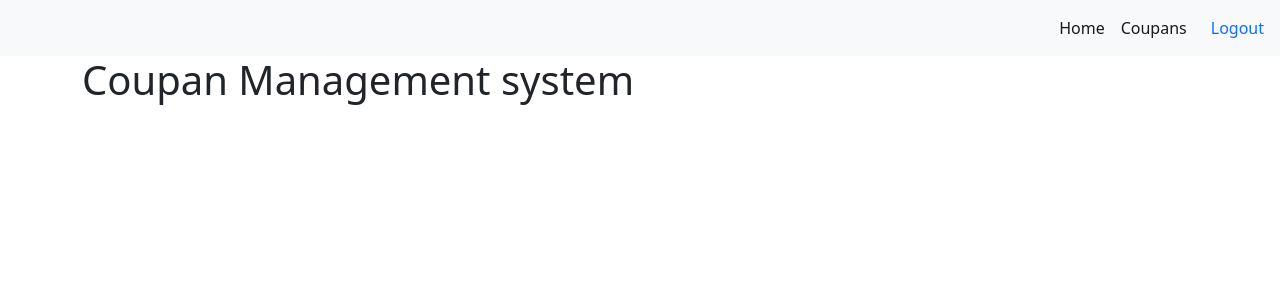
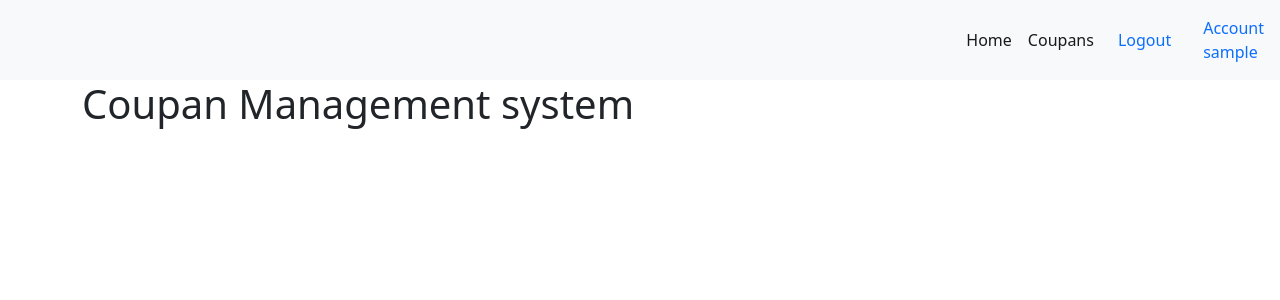
Before and after one commit to Rishabh-Jain21/Flask-Coupan-Manager, a Flask app: page / in a window 1280 px wide. Shown: the top 300 px of the page. Run offline with Flask 3, Linux system fonts and the light colour scheme; the visitor is signed in with stand-in values (Sample User, id 1).

Commit message:
Added an account page for the user

```diff
--- a/coupans_manager/__init__.py
+++ b/coupans_manager/__init__.py
@@ -12,5 +12,7 @@ app.config["SQLALCHEMY_DATABASE_URI"] = "sqlite:///site.db"
 db = SQLAlchemy(app)
 bcrypt = Bcrypt(app)
 login_manager = LoginManager(app)
+login_manager.login_view = "login"  # tells login manager where is our login route
+login_manager.login_message_category = "info"
 
 from coupans_manager import routes
--- a/coupans_manager/routes.py
+++ b/coupans_manager/routes.py
@@ -1,8 +1,8 @@
 from coupans_manager.models import User, Coupan
-from flask import render_template, flash, redirect, url_for
+from flask import render_template, flash, redirect, url_for, request
 from coupans_manager.forms import RegistrationForm, LoginForm
-from coupans_manager import app,bcrypt,db
-from flask_login import login_user,current_user, logout_user
+from coupans_manager import app, bcrypt, db
+from flask_login import login_required, login_user, current_user, logout_user
 
 coupans_list = [
     {
@@ -47,9 +47,13 @@ def register():
     form = RegistrationForm()
 
     if form.validate_on_submit():
-        hashed_password=bcrypt.generate_password_hash(form.password.data).decode("utf-8")
+        hashed_password = bcrypt.generate_password_hash(form.password.data).decode(
+            "utf-8"
+        )
 
-        user_1=User(username=form.username.data,email=form.email.data,password=hashed_password)
+        user_1 = User(
+            username=form.username.data, email=form.email.data, password=hashed_password
+        )
         db.session.add(user_1)
         db.session.commit()
 
@@ -64,11 +68,12 @@ def login():
         return redirect(url_for("index"))
     form = LoginForm()
     if form.validate_on_submit():
-        user_1=User.query.filter_by(email=form.email.data).first()
+        user_1 = User.query.filter_by(email=form.email.data).first()
 
-        if user_1 and bcrypt.check_password_hash(user_1.password,form.password.data):
-            login_user(user_1,form.remember.data)
-            return redirect(url_for("index"))
+        if user_1 and bcrypt.check_password_hash(user_1.password, form.password.data):
+            login_user(user_1, form.remember.data)
+            next_page = request.args.get("next")
+            return redirect(next_page) if next_page else redirect(url_for("index"))
         else:
             flash("Unsuccessful login attempt.Check details", "danger")
 
@@ -79,3 +84,9 @@ def login():
 def logout():
     logout_user()
     return redirect(url_for("index"))
+
+
+@app.route("/account")
+@login_required
+def account():
+    return render_template("account.html", title="Account")
--- /dev/null
+++ b/coupans_manager/templates/account.html
@@ -0,0 +1,4 @@
+{% extends "layout.html" %} {% block content %}
+<h1>{{current_user.username}}</h1>
+
+{% endblock content %}
--- a/coupans_manager/templates/layout.html
+++ b/coupans_manager/templates/layout.html
@@ -31,7 +31,7 @@
       </ul>
       {% if current_user.is_authenticated %}
       <a class="nav-link active" aria-current="page" href="{{url_for('logout')}}">Logout</a>
-
+      <a class="nav-link active" aria-current="page" href="{{url_for('account')}}">Account {{current_user.username}}</a>
       {% else %}
       <a class="nav-link active" aria-current="page" href="{{url_for('login')}}">Login</a>
       <a class="nav-link active" aria-current="page" href="{{url_for('register')}}">Register</a>
```
